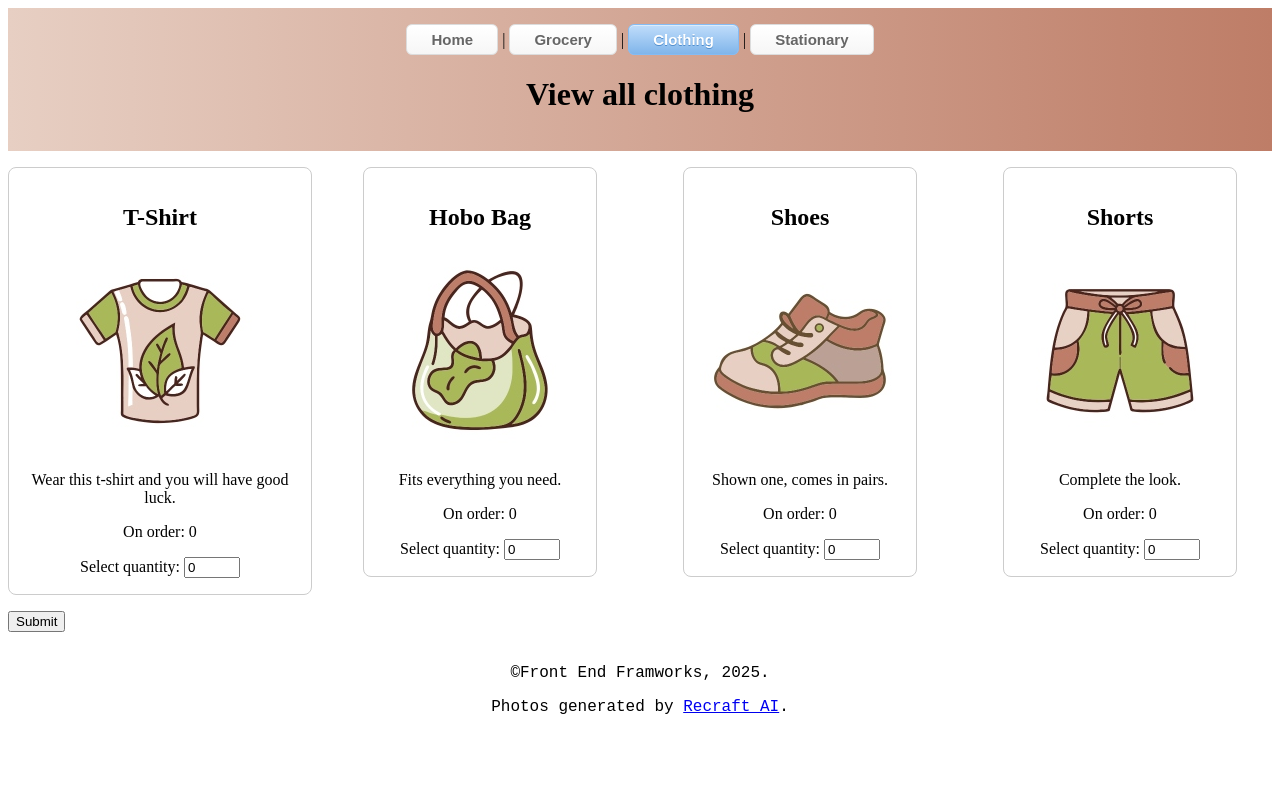
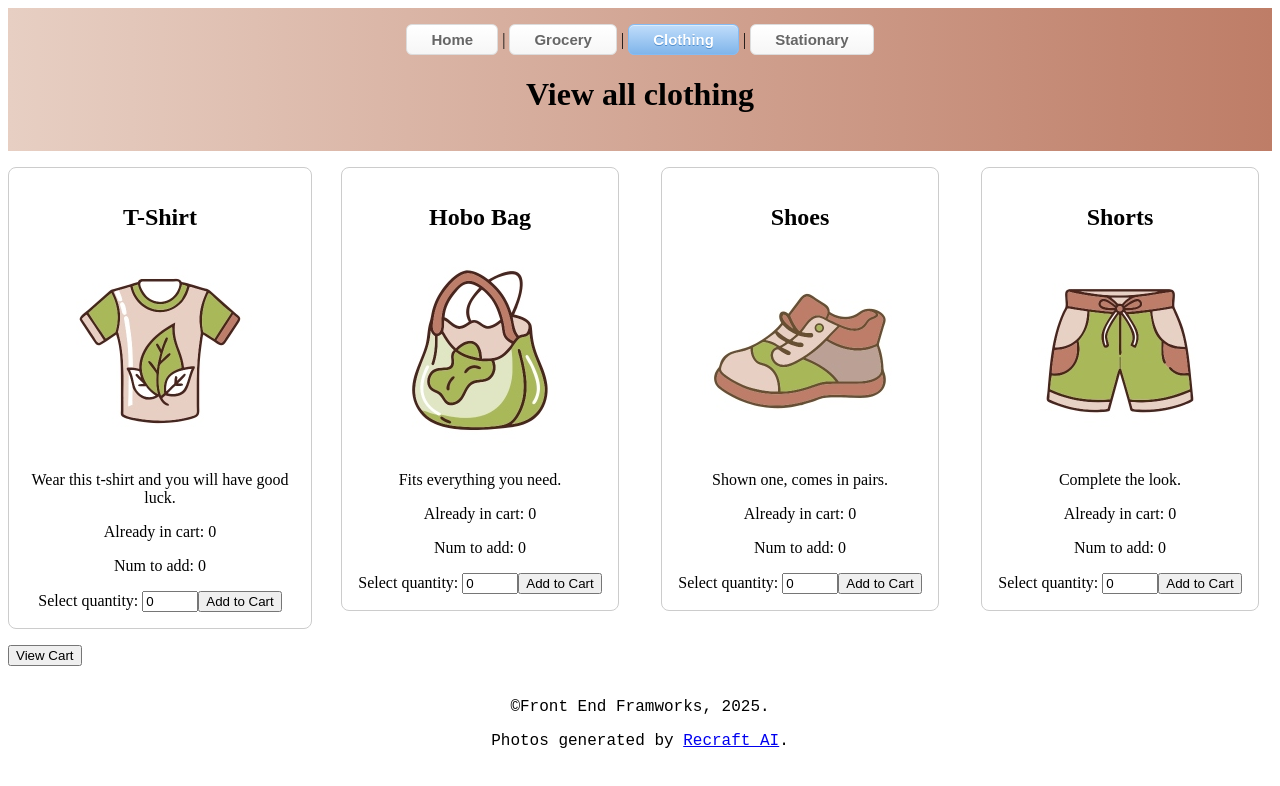
Before and after one commit to joanne-hoar/practice, an Angular app: page /products/clothing in a window 1280 px wide. Shown: the top 786 px of the page. Built offline with nearby package versions, Linux system fonts and the light colour scheme.

Commit message:
adding cart service to track items in cart, addToCart component emits event to product which adds to cart, change dislay of order

```diff
--- a/src/app/add-to-cart/add-to-cart.component.html
+++ b/src/app/add-to-cart/add-to-cart.component.html
@@ -4,7 +4,8 @@
   Provides a form with a number input for selecting product quantity.
   Uses two-way binding with ngModel for the quantity value.
 -->
-<form>
+<form (submit)="onAddToCart(); $event.preventDefault()">
   <label for="quantity">Select quantity: </label>
   <input type="number" id="quantity" [(ngModel)]="quantity" name="quantity" min="0" max="10" required>
+  <button type="submit">Add to Cart</button>
 </form>
--- a/src/app/add-to-cart/add-to-cart.component.ts
+++ b/src/app/add-to-cart/add-to-cart.component.ts
@@ -1,4 +1,4 @@
-import { Component, model } from '@angular/core';
+import { Component, model, Output, EventEmitter  } from '@angular/core';
 import { FormsModule } from '@angular/forms';
 
 /**
@@ -14,6 +14,12 @@ import { FormsModule } from '@angular/forms';
   styleUrl: './add-to-cart.component.css'
 })
 export class AddToCartComponent {
+  @Output() addToCart = new EventEmitter();
+
   // Holds the quantity of the product to add to cart, initialized to 0
   quantity = model<number>(0);
+
+  onAddToCart() {
+    this.addToCart.emit();
+  }
 }
--- /dev/null
+++ b/src/app/cart.service.ts
@@ -0,0 +1,34 @@
+import { Injectable } from '@angular/core';
+import { ProductDetails } from './product.model';
+
+@Injectable({
+  providedIn: 'root'
+})
+
+export class CartService {
+
+  items: { product: ProductDetails, count: number }[] = [];
+
+  addToCart(details: ProductDetails, count = 1) {
+    const index = this.items.findIndex(item => item.product.name === details.name);
+    if (index > -1) {
+      this.items[index].count += count;
+    } else {
+      this.items.push({ product: details, count });
+    }  }
+
+  getItems() {
+    return this.items;
+  }
+
+  getCountForProduct(name: string): number {
+    const item = this.items.find(item => item.product.name === name);
+    return item ? item.count : 0;
+  }
+
+  clearCart() {
+    this.items = [];
+    return this.items;
+  }
+
+}
--- a/src/app/order/order.component.css
+++ b/src/app/order/order.component.css
@@ -0,0 +1,10 @@
+.products-grid {
+  display: grid;
+  grid-template-columns: repeat(auto-fit, minmax(250px, 1fr));
+  gap: 16px;
+  margin: 16px 0;
+}
+.product-cell {
+  display: flex;
+  justify-content: center;
+}
--- a/src/app/order/order.component.html
+++ b/src/app/order/order.component.html
@@ -4,8 +4,12 @@
   Displays the order summary and a thank you message to the user.
 -->
 <app-header heading="Thank You"></app-header>
+<div class="products-grid">
+  <div class="product-cell" *ngFor="let product of order">
+    <app-product [details]="product.product"></app-product>
+  </div>
+</div>
 <div style="padding: 16px; text-align: center;">
-  <p>{{ this.order }}</p>
-  <p>will be sent to you shortly!</p>
+  <p>Your order will be sent to you shortly!</p>
 </div>
 <app-footer></app-footer>
--- a/src/app/order/order.component.ts
+++ b/src/app/order/order.component.ts
@@ -1,9 +1,12 @@
-import { Component, Input, OnInit } from '@angular/core';
+import { Component, OnInit } from '@angular/core';
 import { HeaderComponent } from '../header/header.component';
 import { FooterComponent } from '../footer/footer.component';
 import { ActivatedRoute } from '@angular/router';
 import { Router } from '@angular/router';
-
+import { CartService } from '../cart.service';
+import { ProductComponent } from '../product/product.component';
+import { ProductDetails } from '../product.model';
+import { CommonModule } from '@angular/common';
 /**
  * OrderComponent
  *
@@ -12,21 +15,19 @@ import { Router } from '@angular/router';
  */
 @Component({
   selector: 'app-order',
-  imports: [HeaderComponent, FooterComponent],
+  imports: [HeaderComponent, FooterComponent, ProductComponent, CommonModule],
   templateUrl: './order.component.html',
   styleUrl: './order.component.css'
 })
 export class OrderComponent implements OnInit {
   // The order summary string, either passed as input or retrieved from route parameters
-  @Input() order!: string | null;
+  order: { product: ProductDetails, count: number }[] = [];
 
   // Injects ActivatedRoute for accessing route parameters and Router for navigation
-  constructor(private route: ActivatedRoute, private router: Router  ) {}
+  constructor(private route: ActivatedRoute, private router: Router, private cart: CartService ) {}
 
   // OnInit lifecycle hook subscribes to route parameters and sets the order property
   ngOnInit(): void {
-      this.route.paramMap.subscribe(params => {
-        this.order = params.get('order');
-      })
+        this.order = this.cart.items;
     }
 }
--- a/src/app/product/product.component.html
+++ b/src/app/product/product.component.html
@@ -8,6 +8,7 @@
   <h2>{{ details.name }}</h2>
   <img src="assets/products/{{ details.image }}" alt="Image" width="200" />
   <p>{{ details.description }}</p>
-  <p>On order: {{ count }}</p>
-  <app-add-to-cart [(quantity)]="count"></app-add-to-cart>
+  <p>Already in cart: {{ total }}</p>
+  <p>Num to add: {{ count }}</p>
+  <app-add-to-cart [(quantity)]="count" (addToCart)="onAddToCart()"></app-add-to-cart>
 </div>
--- a/src/app/product/product.component.ts
+++ b/src/app/product/product.component.ts
@@ -1,6 +1,7 @@
-import { Component, Input } from '@angular/core';
+import { Component, Input, OnInit } from '@angular/core';
 import { AddToCartComponent } from '../add-to-cart/add-to-cart.component';
 import { ProductDetails } from '../product.model';
+import { CartService } from '../cart.service';
 
 /**
  * ProductComponent
@@ -14,10 +15,25 @@ import { ProductDetails } from '../product.model';
   templateUrl: './product.component.html',
   styleUrl: './product.component.css'
 })
-export class ProductComponent {
+export class ProductComponent  implements OnInit {
   // Product received from parent component
   @Input() details!: ProductDetails;
 
   // Number of this product on order
   count = 0;
-}
+  total = 0;
+
+  constructor(private cart: CartService){}
+
+  ngOnInit(): void {
+    // Initialize count to the number of items of this product in the cart
+    this.total = this.cart.getCountForProduct(this.details.name);
+  }
+
+    onAddToCart(): void {
+     if(this.count > 0){
+      this.cart.addToCart(this.details, this.count);
+      this.total = this.cart.getCountForProduct(this.details.name);
+     }
+    }
+  }
--- a/src/app/products-home/products-home.component.html
+++ b/src/app/products-home/products-home.component.html
@@ -11,6 +11,6 @@
 </div>
 <!-- Form to submit the order -->
 <form (submit)="sendOrder()">
-  <button type="submit">Submit</button>
+  <button type="submit">View Cart</button>
 </form>
 <app-footer></app-footer>
--- a/src/app/products-home/products-home.component.ts
+++ b/src/app/products-home/products-home.component.ts
@@ -29,7 +29,7 @@ export class ProductsHomeComponent implements OnInit {
   @ViewChildren(ProductComponent) productComponents!: QueryList<ProductComponent>;
 
   // Injects ActivatedRoute for accessing route parameters and Router for navigation
-  constructor(private route: ActivatedRoute, private router: Router  ) {}
+  constructor(private route: ActivatedRoute, private router: Router ) {}
 
   // OnInit lifecycle hook subscribes to route parameters and loads products for the selected category
   ngOnInit(): void {
@@ -51,14 +51,8 @@ export class ProductsHomeComponent implements OnInit {
       .catch(error => console.error('Error fetching JSON:', error));
   }
 
-  // Gathers the selected products and navigates to the order page with the order summary
   sendOrder(): void {
-    let message = "";
-    this.productComponents.forEach(product => {
-     if(product.count > 0)
-        message += product.count + ' ' + product.details.name + ', ';
-    });
 
-    this.router.navigate(['/order', {order: message}]);
+    this.router.navigate(['/order']);
   }
 }
```
Also changed, not shown: 2 other files (tests, documents, lock files or other folders).
